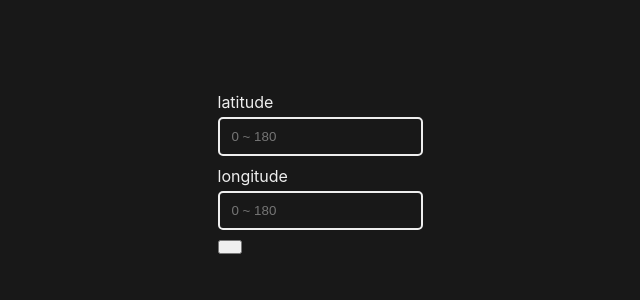
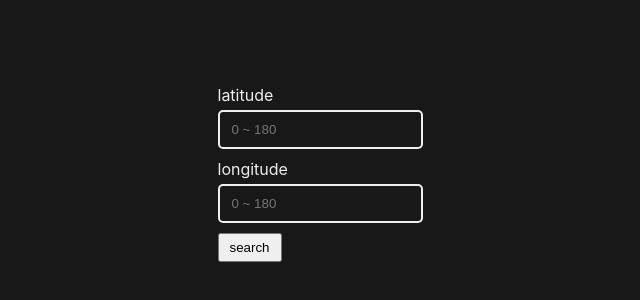
Before and after one commit to Michael-McNair/japan-weather-map, a React (Vite) app: page / in a window 1280 px wide. Shown: the part 232-532 px from the top of the page, without its empty margins (320-960 px from the left). Built offline with nearby package versions, Linux system fonts and the light colour scheme.

Commit message:
add content to button component

```diff
--- a/src/components/SlideButton/SlideButton.tsx
+++ b/src/components/SlideButton/SlideButton.tsx
@@ -1,3 +1,7 @@
 export default function SlideButton(props: { onClick: any; content: string }) {
-  return <button className="slide" onClick={props.onClick}></button>;
+  return (
+    <button className="slide" onClick={props.onClick}>
+      {props.content}
+    </button>
+  );
 }
```
